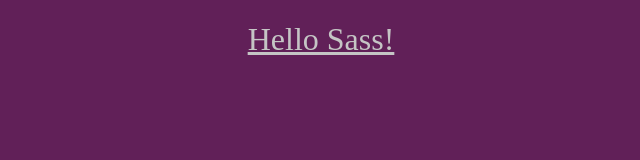
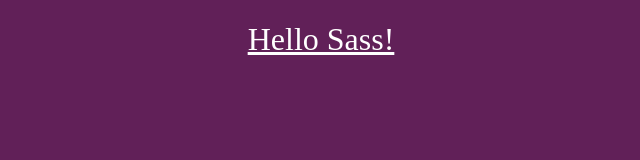
Before and after one commit to Divrun/Sass-Compiler, a website built with webpack: page index.html in a window 1280 px wide. Shown: the whole page, without its empty margins (319-959 px from the left). Built offline with nearby package versions, Linux system fonts and the light colour scheme.

Commit message:
Project build v1.0

```diff
--- a/assets/styles/style.sass
+++ b/assets/styles/style.sass
@@ -10,6 +10,6 @@
     background-color: $mainColor
     h1
         +flex-center()
-        color: #c5c5c5
+        color: #fff
         text-decoration: underline
         font-weight: lighter
```
Also changed, not shown: dist/main.js.
